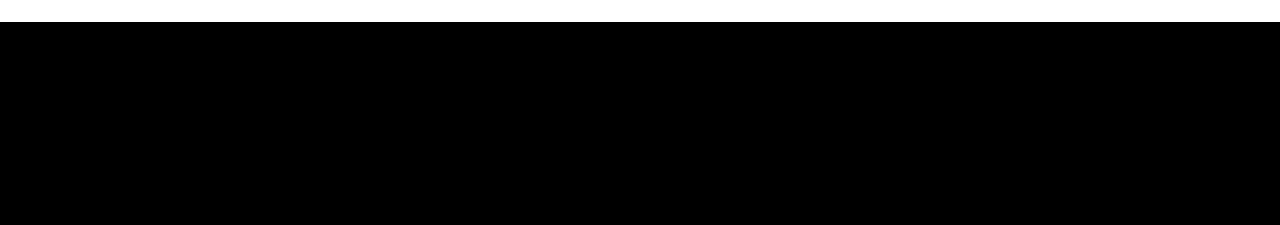
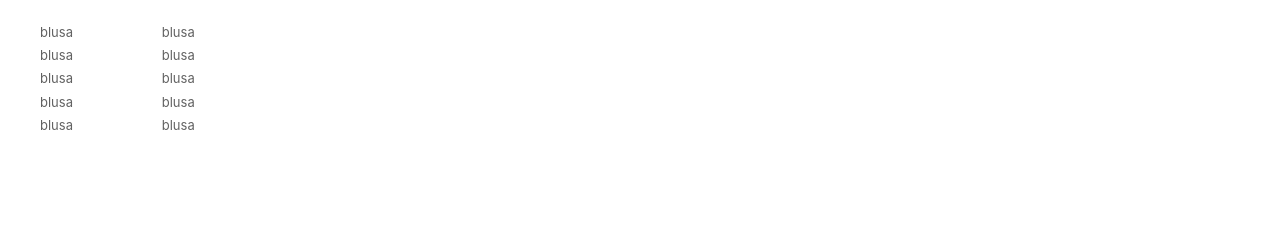
Before and after one commit to DantasItu/projeto-ecommerce, a website: page index.html in a window 1280 px wide. Shown: the part 144-369 px from the top of the page. Drawn offline with Linux system fonts and the light colour scheme.

Commit message:
continuando

```diff
--- a/index.html
+++ b/index.html
@@ -18,12 +18,65 @@
                 <ul class="cabecalho__lista">
 
                     <li><a href="https://www.usereserva.com/colecao-reserva/masculino"
-                            class="cabecalho__link">masculino</a></li>
-                    <li><a href="https://www.usereserva.com/reversa" class="cabecalho__link">Feminino</a></li>
-                    <li><a href="https://www.usereserva.com/mini" class="cabecalho__link">infantil</a></li>
-                    <li><a href="https://www.usereserva.com/calcados" class="cabecalho__link">calçados</a></li>
-                    <li><a href="https://www.usereserva.com/prime" class="cabecalho__link">prime</a></li>
-                    <li><a href="https://www.usereserva.com/faca-vc" class="cabecalho__link">personalização</a></li>
+                            class="cabecalho__link">masculino</a>
+
+                        <div class="cabecalho__expansao-tipo">
+                            <ul class="cabecalho__lista cabecalho__lista--tipo">
+                                <li>
+                                    <a class="cabecalho__link cabecalho__link--tipo" href="#">blusa</a>
+                                </li>
+                                <li>
+                                    <a class="cabecalho__link cabecalho__link--tipo" href="#">blusa</a>
+                                </li>
+                                <li>
+                                    <a class="cabecalho__link cabecalho__link--tipo" href="#">blusa</a>
+                                </li>
+                                <li>
+                                    <a class="cabecalho__link cabecalho__link--tipo" href="#">blusa</a>
+                                </li>
+                                <li>
+                                    <a class="cabecalho__link cabecalho__link--tipo" href="#">blusa</a>
+                                </li>
+                            </ul>
+                            <ul class="cabecalho__lista cabecalho__lista--tipo">
+                                <li>
+                                    <a class="cabecalho__link cabecalho__link--tipo" href="#">blusa</a>
+                                </li>
+                                <li>
+                                    <a class="cabecalho__link cabecalho__link--tipo" href="#">blusa</a>
+                                </li>
+                                <li>
+                                    <a class="cabecalho__link cabecalho__link--tipo" href="#">blusa</a>
+                                </li>
+                                <li>
+                                    <a class="cabecalho__link cabecalho__link--tipo" href="#">blusa</a>
+                                </li>
+                                <li>
+                                    <a class="cabecalho__link cabecalho__link--tipo" href="#">blusa</a>
+                                </li>
+                            </ul>
+                        </div>
+                    </li>
+                    <li>
+                        <a href="https://www.usereserva.com/reversa" class="cabecalho__link">Feminino</a>
+                    </li>
+
+                    <li>
+                        <a href="https://www.usereserva.com/mini" class="cabecalho__link">infantil</a>
+                    </li>
+
+                    <li>
+                        <a href="https://www.usereserva.com/calcados" class="cabecalho__link">calçados</a>
+                    </li>
+
+                    <li>
+                        <a href="https://www.usereserva.com/prime" class="cabecalho__link">prime</a>
+                    </li>
+
+                    <li>
+                        <a href="https://www.usereserva.com/faca-vc" class="cabecalho__link">personalização</a>
+                    </li>
+
                     <li>
                         <a href="https://www.usereserva.com/colecao-reserva/ofertas"
                             class="cabecalho__link cabecalho__link--ofertas ">ofertas</a>
@@ -42,6 +95,9 @@
 
         </div>
     </header>
+    <main>
+        <div>hola mundo</div>
+    </main>
 
 </body>
 
--- a/sass/base/_base.scss
+++ b/sass/base/_base.scss
@@ -13,5 +13,4 @@ body {
   font-size: 1.6rem;
   line-height: 1.2;
   color: $cor-preto;
-  background-color: $cor-preto;
 }
--- a/sass/layout/_header.scss
+++ b/sass/layout/_header.scss
@@ -2,10 +2,12 @@
   @include flex($align: center, $just: space-between);
   padding: 2.5rem 4.88rem;
   background-color: $cor-branca;
+  position: relative;
 
   &__container {
     @include flex($align: end, $gap: 6.1rem);
   }
+
   &__logo {
     width: 15rem;
     margin-bottom: 3px;
@@ -14,6 +16,10 @@
   &__lista {
     @include flex($gap: 4.88rem);
     list-style: none;
+
+    &--tipo {
+      @include flex($flow: column, $gap: 0.42rem);
+    }
   }
 
   &__link {
@@ -33,6 +39,46 @@
     &:active {
       border-bottom-color: currentColor;
     }
+
+    font-size: 1.3rem;
+    text-transform: uppercase;
+    text-decoration: none;
+    color: inherit;
+    line-height: 1;
+    border-bottom: solid 2px transparent;
+    font-weight: 700;
+
+    &--ofertas {
+      color: $cor-vermelha;
+    }
+
+    &--tipo {
+      text-transform: none;
+      font-weight: 400;
+      color: $cor-cinza;
+
+      &:hover,
+      &:active {
+        border: none;
+      }
+    }
+
+    &:hover,
+    &:active {
+      border-bottom-color: currentColor;
+      text-decoration: underline;
+      text-decoration-thickness: 1px;
+    }
+  }
+
+  &__expansao-tipo {
+    position: absolute;
+    right: 0;
+    left: 0;
+    top: 100%;
+    height: 20rem;
+    @include flex($gap: 4.88rem);
+    background-color: $cor-branca;
   }
 
   &__icones {
```
Also changed, not shown: css/main.css, 1 other file.
